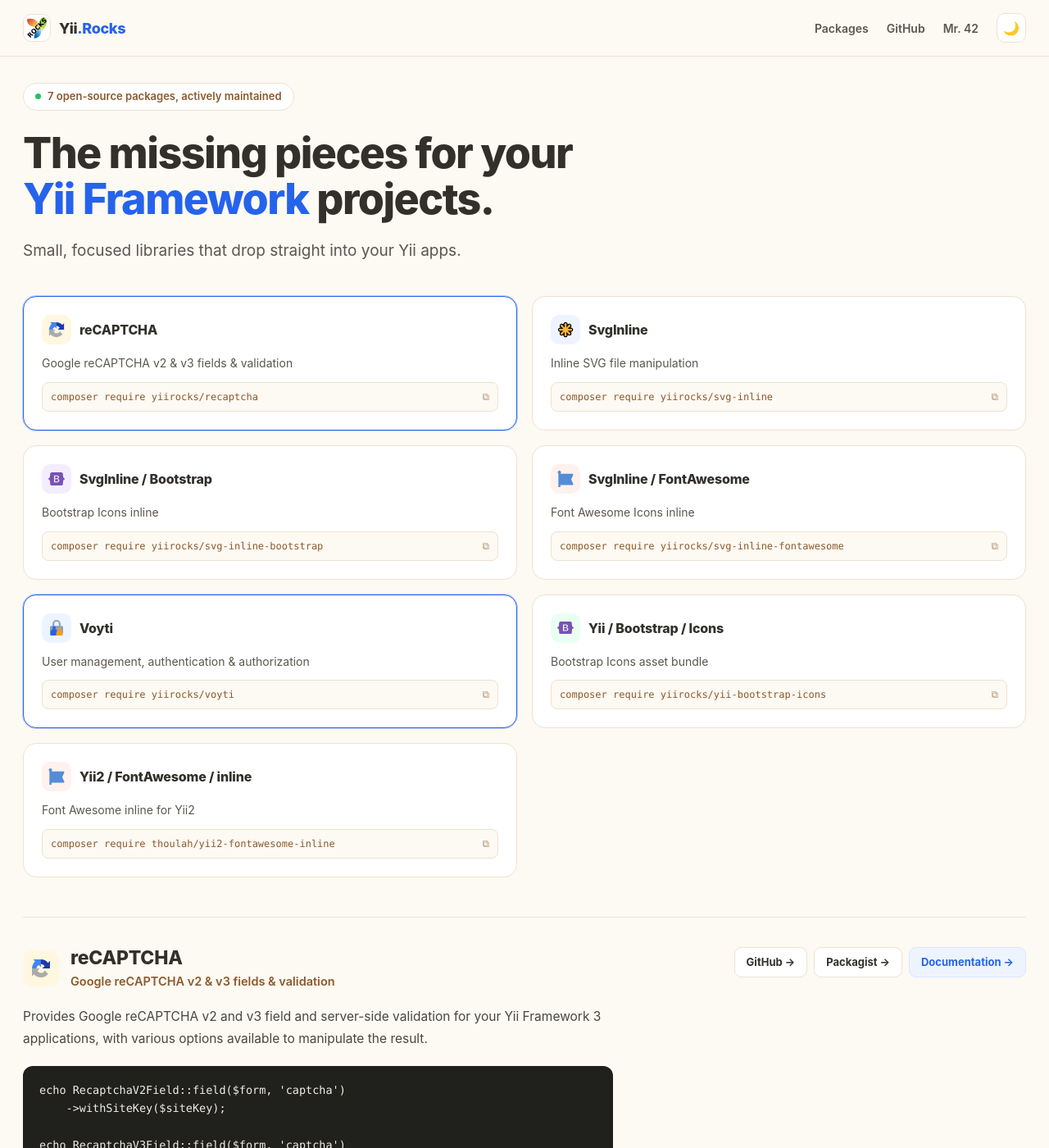
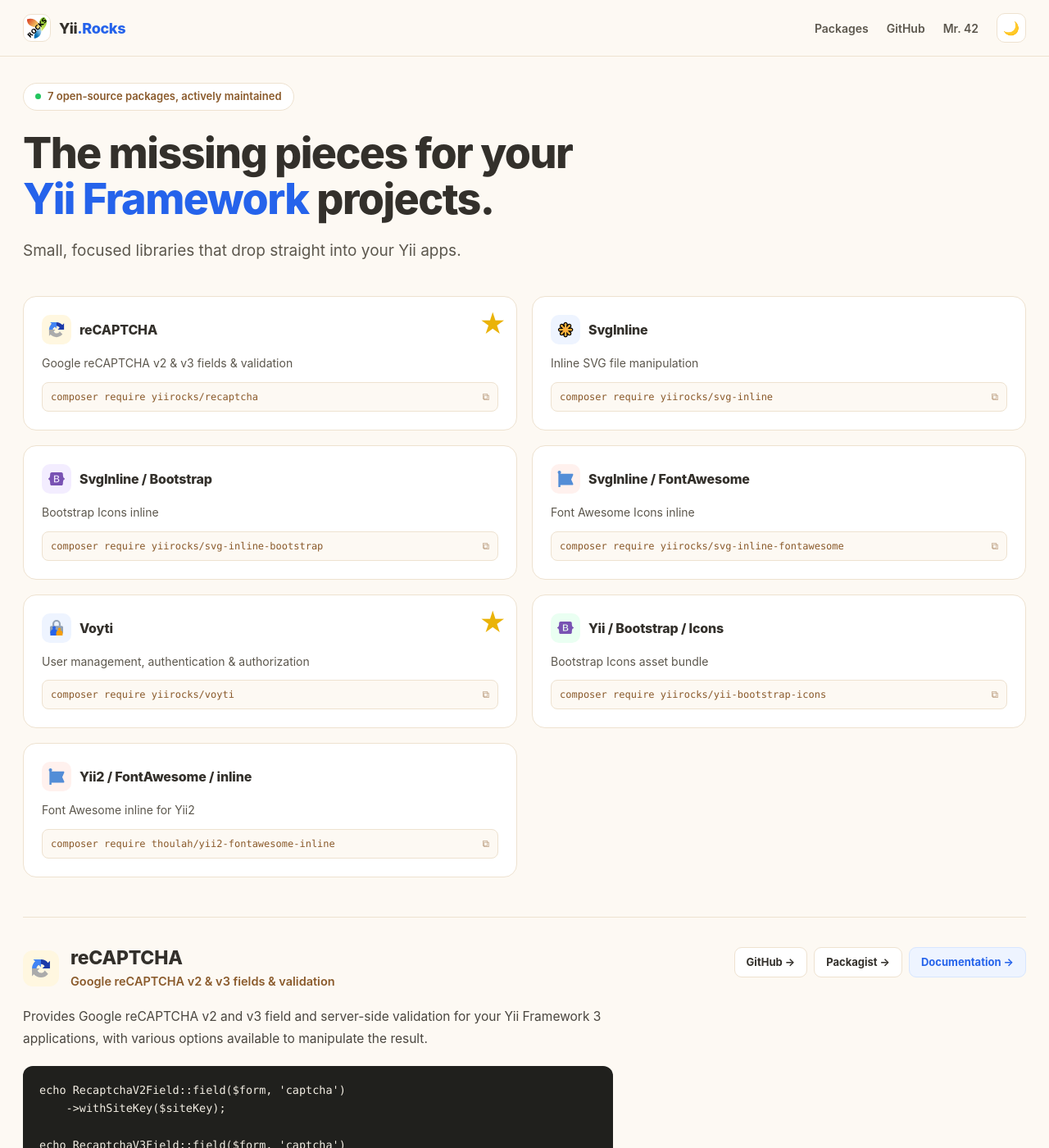
Before and after one commit to YiiRocks/YiiRocks.github.io, a Jekyll site: the page built from index.html, in a window 1280 px wide and 1400 px high. Shown: the whole window at 82% size. Built offline with Jekyll 4.4.1, drawn with Linux system fonts in a browser that asks for light colours; a style sheet for code colours, icons or effects is not loaded.

Commit message:
Fix Packages nav anchor, scroll-to-top button, featured card stars, and voyti doc sync

```diff
--- a/_layouts/default.html
+++ b/_layouts/default.html
@@ -60,45 +60,10 @@
                 </div>
             </div>
         </footer>
+        <button type="button" class="scroll-top" id="scrollTop" title="Scroll to top" aria-label="Scroll to top">↑</button>
         <script src="//cdn.jsdelivr.net/npm/bootstrap/dist/js/bootstrap.bundle.min.js"></script>
         <script src="//cdn.jsdelivr.net/gh/highlightjs/cdn-release/build/highlight.min.js"></script>
         <script src="//cdn.jsdelivr.net/npm/lozad/dist/lozad.min.js"></script>
-        <script>
-            hljs.initHighlightingOnLoad();
-            lozad().observe();
-            for (var links=document.links, i=0, a; a=links[i]; i++) {
-                if (a.host !== location.host) {
-                    a.target = '_blank';
-                }
-            }
-            document.addEventListener('click', function (e) {
-                var el = e.target.closest('[data-clipboard]');
-                if (!el) return;
-                var text = el.getAttribute('data-clipboard');
-                var orig = el.textContent;
-                navigator.clipboard.writeText(text).then(function () {
-                    el.textContent = 'Copied!';
-                    setTimeout(function () { el.textContent = orig; }, 1500);
-                });
-            });
-            document.addEventListener('keydown', function (e) {
-                if (e.key !== 'Enter' && e.key !== ' ') return;
-                var el = e.target.closest('[data-clipboard]');
-                if (!el) return;
-                e.preventDefault();
-                el.click();
-            });
-            var themeToggle = document.getElementById('themeToggle');
-            function updateThemeIcon() {
-                themeToggle.textContent = document.documentElement.dataset.bsTheme === 'dark' ? '☀️' : '🌙';
-            }
-            updateThemeIcon();
-            themeToggle.addEventListener('click', function () {
-                var next = document.documentElement.dataset.bsTheme === 'dark' ? 'light' : 'dark';
-                document.documentElement.dataset.bsTheme = next;
-                localStorage.theme = next;
-                updateThemeIcon();
-            });
-        </script>
+        <script src="/assets/js/site.js"></script>
     </body>
 </html>
--- a/assets/css/site.scss
+++ b/assets/css/site.scss
@@ -227,6 +227,30 @@
     border-radius: 12px;
 }
 
+.scroll-top {
+    position: fixed;
+    bottom: 24px;
+    right: 24px;
+    width: 36px;
+    height: 36px;
+    border-radius: 10px;
+    border: 1px solid var(--yr-border);
+    background: var(--yr-card-bg);
+    cursor: pointer;
+    padding: 0;
+    color: var(--yr-text);
+    font-size: 16px;
+    line-height: 1;
+    opacity: 0;
+    pointer-events: none;
+    transition: opacity .2s;
+
+    &.visible {
+        opacity: 1;
+        pointer-events: auto;
+    }
+}
+
 /* Sections */
 
 .section {
@@ -294,12 +318,16 @@
 }
 
 .pkg-card--featured {
-    border-color: $accent;
-    box-shadow: 0 0 0 1px rgba($accent, .25);
-}
+    position: relative;
 
-.pkg-card--featured:hover {
-    box-shadow: 0 0 0 1px rgba($accent, .25), 0 14px 28px -16px rgba(0, 0, 0, .25);
+    &::after {
+        content: "\2605";
+        position: absolute;
+        top: 10px;
+        right: 12px;
+        font-size: 32px;
+        color: #eab308;
+    }
 }
 
 .pkg-card__head {
@@ -376,8 +404,11 @@
 
 /* Documentation section */
 
+#packages, .docs-entry {
+    scroll-margin-top: 62px;
+}
+
 .docs-entry {
-    scroll-margin-top: 76px;
     padding: 36px 0;
     border-top: 1px solid var(--yr-border);
     display: grid;
--- /dev/null
+++ b/assets/js/site.js
@@ -0,0 +1,43 @@
+hljs.initHighlightingOnLoad();
+lozad().observe();
+for (var links=document.links, i=0, a; a=links[i]; i++) {
+    if (a.host !== location.host) {
+        a.target = '_blank';
+    }
+}
+document.addEventListener('click', function (e) {
+    var el = e.target.closest('[data-clipboard]');
+    if (!el) return;
+    var text = el.getAttribute('data-clipboard');
+    var orig = el.textContent;
+    navigator.clipboard.writeText(text).then(function () {
+        el.textContent = 'Copied!';
+        setTimeout(function () { el.textContent = orig; }, 1500);
+    });
+});
+document.addEventListener('keydown', function (e) {
+    if (e.key !== 'Enter' && e.key !== ' ') return;
+    var el = e.target.closest('[data-clipboard]');
+    if (!el) return;
+    e.preventDefault();
+    el.click();
+});
+var themeToggle = document.getElementById('themeToggle');
+function updateThemeIcon() {
+    themeToggle.textContent = document.documentElement.dataset.bsTheme === 'dark' ? '☀️' : '🌙';
+}
+updateThemeIcon();
+themeToggle.addEventListener('click', function () {
+    var next = document.documentElement.dataset.bsTheme === 'dark' ? 'light' : 'dark';
+    document.documentElement.dataset.bsTheme = next;
+    localStorage.theme = next;
+    updateThemeIcon();
+});
+var scrollTop = document.getElementById('scrollTop');
+window.addEventListener('scroll', function () {
+    scrollTop.classList.toggle('visible', window.scrollY > 300);
+});
+scrollTop.addEventListener('click', function () {
+    history.replaceState(null, '', window.location.pathname);
+    window.scrollTo({ top: 0, behavior: 'smooth' });
+});
--- a/index.html
+++ b/index.html
@@ -29,7 +29,7 @@
     </div>
 </div>
 
-<div class="section">
+<div class="section" id="packages">
 {% for item in site.data.projects %}
 {% assign key = item[0] %}
 {% assign pkg = item[1] %}
```
Also changed, not shown: voyti/index.html (+5 -5 lines).
